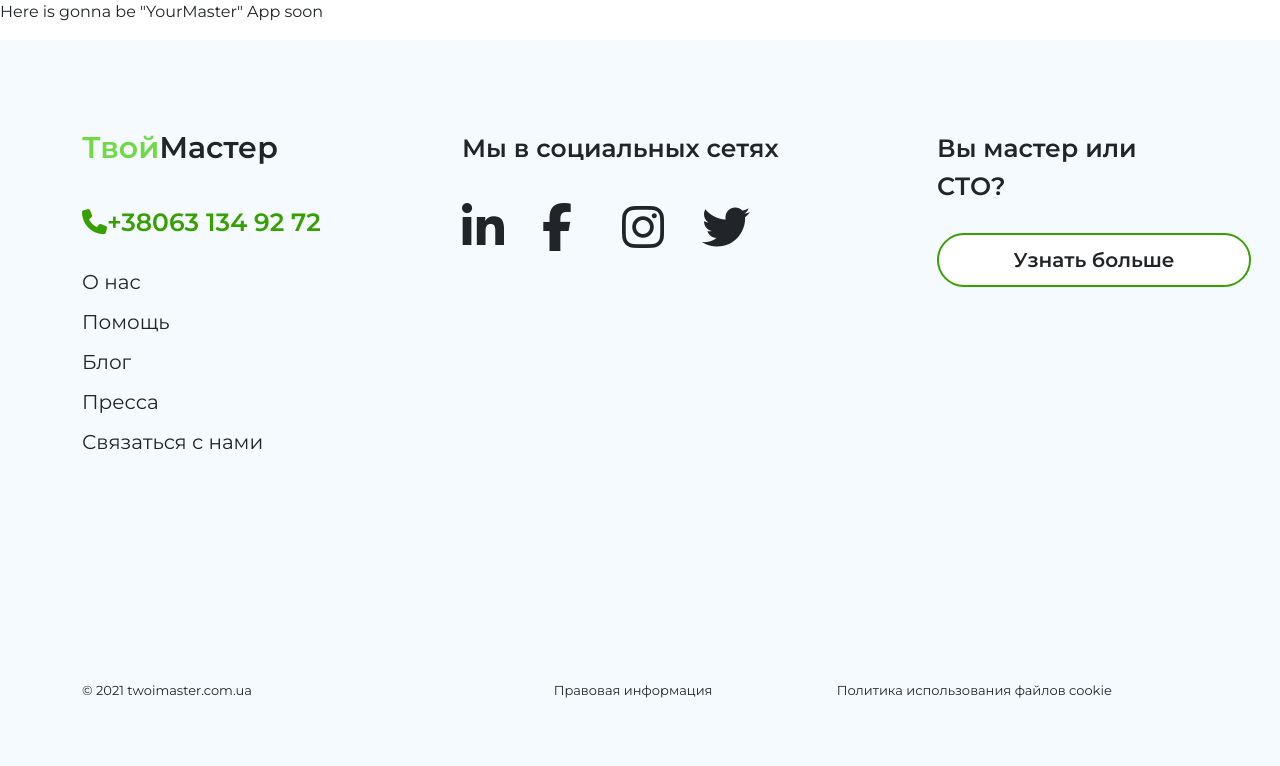
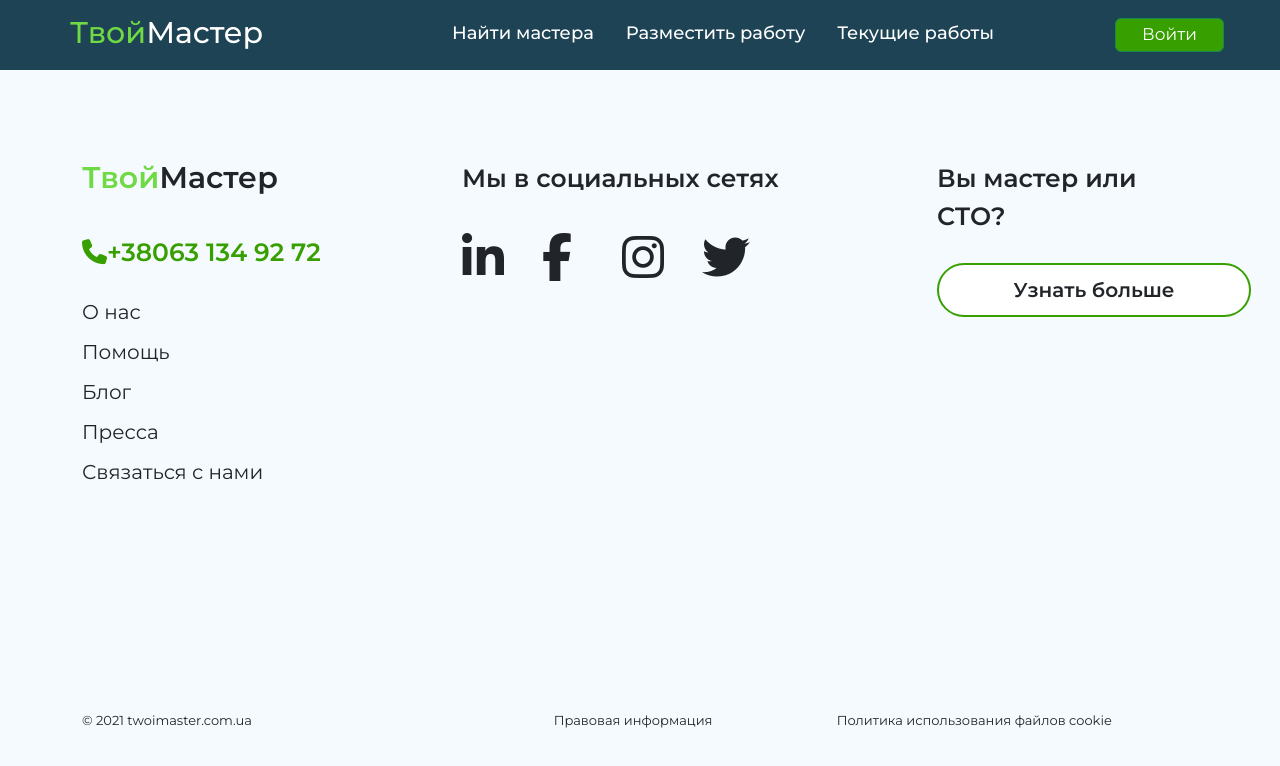
Before and after one commit to Kasitsyn/YourMaster, a React (Create React App) app: page / in a window 1280 px wide. Shown: the top 766 px of the page. Built offline with nearby package versions, Linux system fonts and the light colour scheme.

Commit message:
feat: added Header component in the App.js

```diff
--- a/src/App.js
+++ b/src/App.js
@@ -1,10 +1,12 @@
 import './App.css';
 import { Footer } from './components/Footer/Footer';
+import { Header } from './components/Header/Header';
+
 
 function App() {
   return (
     <div className="App">
-      <p>Here is gonna be "YourMaster" App soon</p>
+      <Header/>
       <Footer/>
 
     </div>
```
